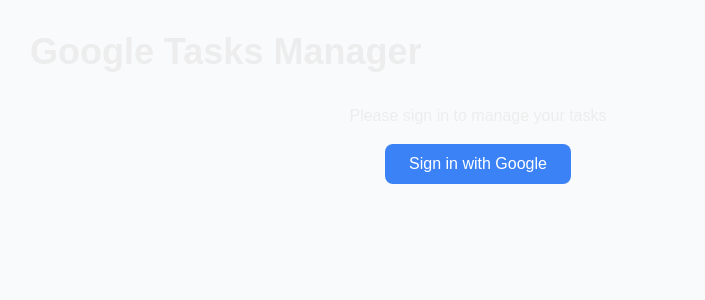
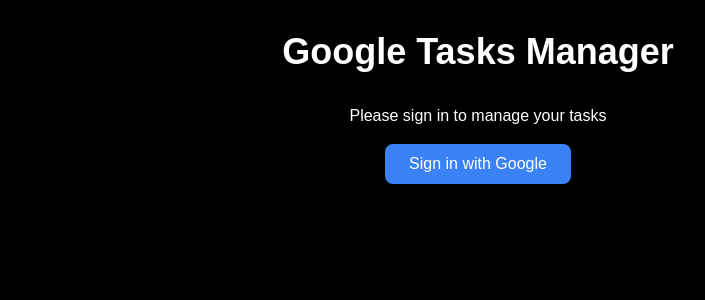
Before and after one commit to leodovqa/leotestTools, a Next.js app in the folder google-tasks-app/: page / in a window 1280 px wide. Shown: the top 300 px of the page, without its empty margins (162-867 px from the left). Built offline with nearby package versions, Linux system fonts and the light colour scheme; no server answers.

Commit message:
a few changes

```diff
--- a/google-tasks-app/package.json
+++ b/google-tasks-app/package.json
@@ -3,7 +3,7 @@
   "version": "0.1.0",
   "private": true,
   "scripts": {
-    "dev": "next dev",
+    "dev": "next dev -H 0.0.0.0",
     "build": "next build",
     "start": "next start",
     "lint": "next lint"
--- a/google-tasks-app/src/app/api/auth/[...nextauth]/route.ts
+++ b/google-tasks-app/src/app/api/auth/[...nextauth]/route.ts
@@ -1,8 +1,8 @@
-import NextAuth, { DefaultSession, Account, User } from 'next-auth';
-import GoogleProvider from 'next-auth/providers/google';
+import NextAuth, { DefaultSession, Account, User } from "next-auth";
+import GoogleProvider from "next-auth/providers/google";
 import { JWT } from "next-auth/jwt";
 
-declare module 'next-auth' {
+declare module "next-auth" {
   interface Session extends DefaultSession {
     accessToken?: string;
   }
@@ -21,13 +21,22 @@
       clientSecret: process.env.GOOGLE_CLIENT_SECRET!,
       authorization: {
         params: {
-          scope: 'openid profile email https://www.googleapis.com/auth/tasks https://www.googleapis.com/auth/calendar',
+          scope:
+            "openid profile email https://www.googleapis.com/auth/tasks https://www.googleapis.com/auth/calendar",
         },
       },
     }),
   ],
   callbacks: {
-    async jwt({ token, account, user }: { token: JWT; account: Account | null; user: User | null }) {
+    async jwt({
+      token,
+      account,
+      user,
+    }: {
+      token: JWT;
+      account: Account | null;
+      user: User | null;
+    }) {
       if (account) {
         token.accessToken = account.access_token;
       }
@@ -40,15 +49,15 @@
   },
   cookies: {
     state: {
-      name: '__Host-next-auth.state',
+      name: "next-auth.state",
       options: {
         httpOnly: true,
-        sameSite: process.env.NODE_ENV === 'production' ? 'lax' : 'none',
-        path: '/',
-        secure: process.env.NODE_ENV === 'production'
-      }
-    }
-  }
+        sameSite: "lax",
+        path: "/",
+        secure: false,
+      },
+    },
+  },
 });
 
 export { handler as GET, handler as POST };
--- a/google-tasks-app/src/app/layout.tsx
+++ b/google-tasks-app/src/app/layout.tsx
@@ -2,7 +2,7 @@
 import { GeistSans } from "geist/font/sans";
 import { GeistMono } from "geist/font/mono";
 import "./globals.css";
-import SessionWrapper from '@/components/SessionWrapper';
+import SessionWrapper from "@/components/SessionWrapper";
 
 export const metadata: Metadata = {
   title: "Create Next App",
@@ -17,7 +17,7 @@
   return (
     <html lang="en">
       <body
-        className={`${GeistSans.variable} ${GeistMono.variable} antialiased`}
+        className={`${GeistSans.variable} ${GeistMono.variable} antialiased dark bg-black text-white min-h-screen flex flex-col items-center justify-center`}
       >
         <SessionWrapper>{children}</SessionWrapper>
       </body>
--- a/google-tasks-app/src/app/page.tsx
+++ b/google-tasks-app/src/app/page.tsx
@@ -1,21 +1,21 @@
-'use client';
+"use client";
 
-import { useSession, signIn, signOut } from 'next-auth/react';
-import TaskList from '@/components/TaskList';
+import { useSession, signIn, signOut } from "next-auth/react";
+import TaskList from "@/components/TaskList";
 
 export default function Home() {
   const { data: session } = useSession();
 
   return (
-    <main className="min-h-screen p-8 bg-gray-50">
-      <div className="max-w-4xl mx-auto">
+    <main className="min-h-screen p-8">
+      <div className="max-w-4xl mx-auto flex flex-col items-center justify-center">
         <h1 className="text-4xl font-bold mb-8">Google Tasks Manager</h1>
 
         {!session ? (
           <div className="text-center">
             <p className="mb-4">Please sign in to manage your tasks</p>
             <button
-              onClick={() => signIn('google')}
+              onClick={() => signIn("google")}
               className="bg-blue-500 text-white px-6 py-2 rounded-lg hover:bg-blue-600 transition-colors"
             >
               Sign in with Google
@@ -28,7 +28,7 @@
               <button
                 onClick={() => signOut()}
                 className="bg-red-500 text-white px-4 py-2 rounded-lg hover:bg-red-600 transition-colors"
-          >
+              >
                 Sign out
               </button>
             </div>
@@ -38,7 +38,7 @@
             </div>
           </div>
         )}
-        </div>
-      </main>
+      </div>
+    </main>
   );
 }
```
Also changed, not shown: 2 other files (tests, documents, lock files or other folders).
